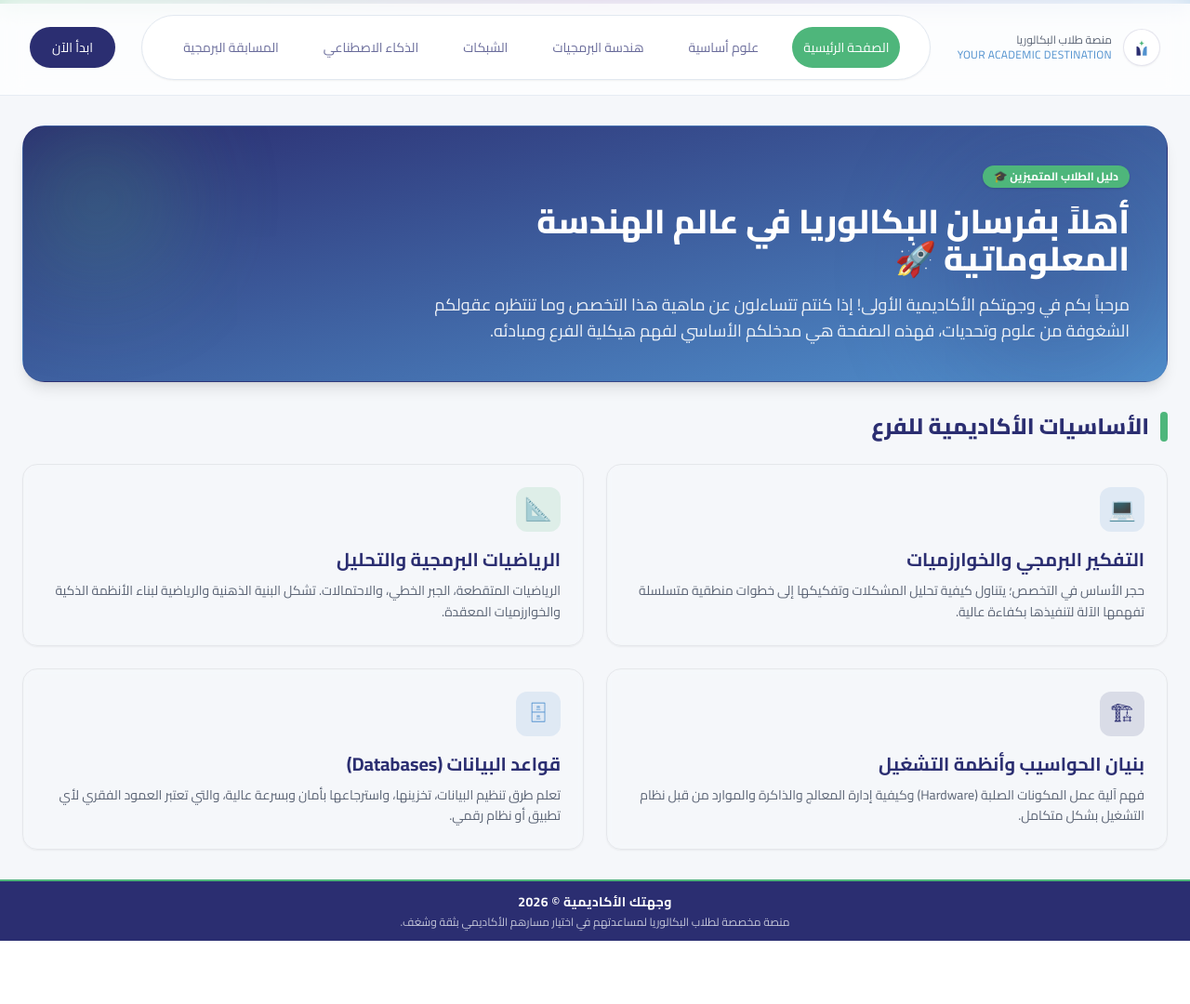
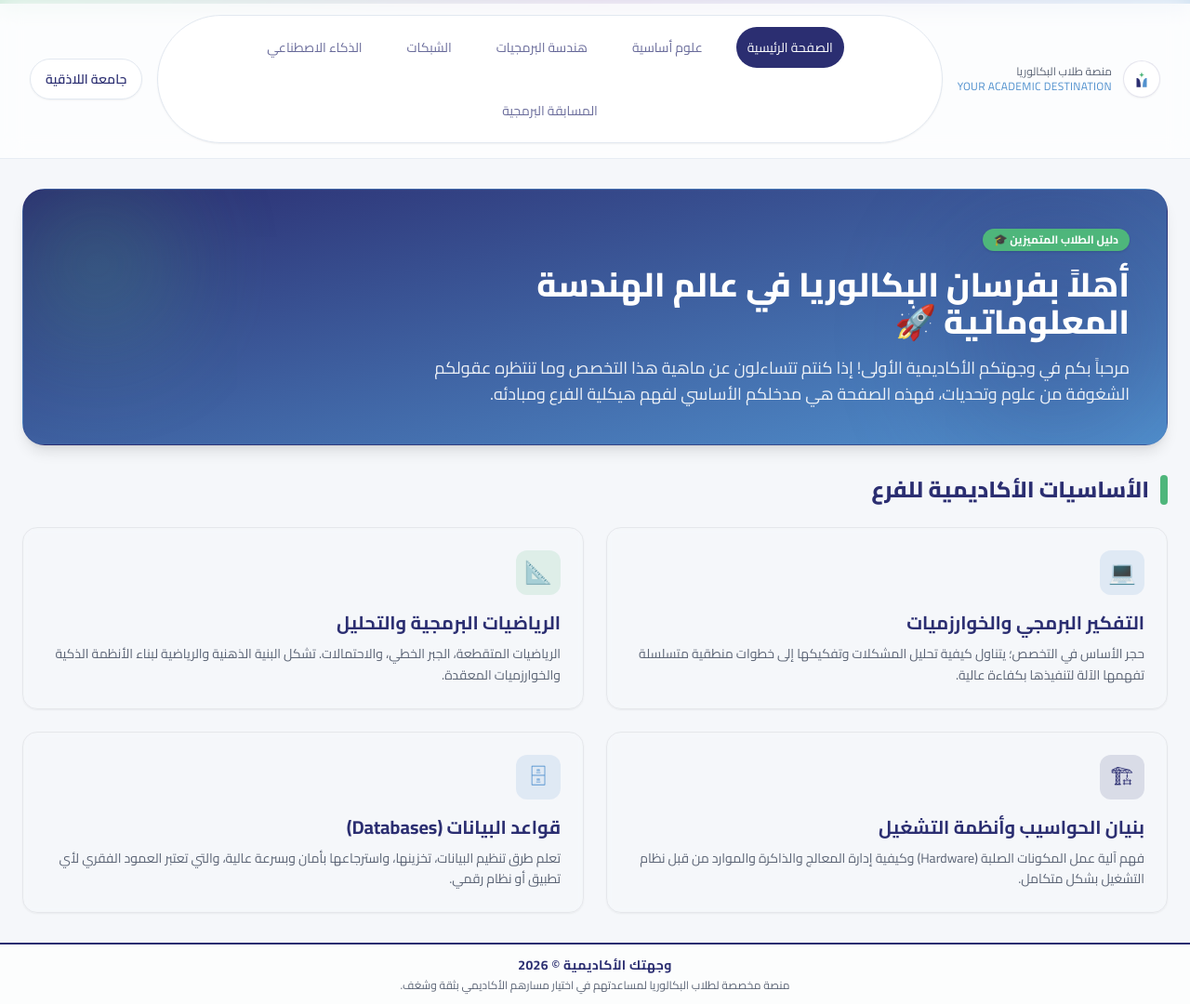
Before and after one commit to zainabjundi97/-, a React (Vite) app: page / in a window 1280 px wide. Shown: the whole page at 93% size. Before the commit the page ends 1012 px from the top, so only its background shows below. Built offline with nearby package versions, Linux system fonts and the light colour scheme.

Commit message:
edit footer

```diff
--- a/src/components/SiteFooter/SiteFooter.jsx
+++ b/src/components/SiteFooter/SiteFooter.jsx
@@ -1,19 +1,27 @@
-import { SITE_THEME } from '../../lib/departments';
+import { getDepartment, SITE_THEME } from '../../lib/departments';
 
-export default function SiteFooter() {
+/**
+ * @param {{ activeTab: string }} props
+ */
+export default function SiteFooter({ activeTab }) {
+  const dept = getDepartment(activeTab);
   const year = new Date().getFullYear();
 
   return (
     <footer
-      className="w-full text-white py-3 text-center text-xs sm:text-sm flex-shrink-0 border-t-2"
+      className="w-full py-3 text-center text-xs sm:text-sm flex-shrink-0 border-t"
       style={{
-        backgroundColor: SITE_THEME.footerBg,
-        borderTopColor: SITE_THEME.navAccent,
+        backgroundColor: SITE_THEME.headerGlass,
+        borderTopWidth: 2,
+        borderTopColor: dept.accent,
+        color: SITE_THEME.textPrimary,
       }}
     >
       <div className="w-full px-3 sm:px-6">
-        <p className="font-bold tracking-wide">وجهتك الأكاديمية © {year}</p>
-        <p className="hidden sm:block text-xs mt-1" style={{ color: 'rgba(245,247,250,0.75)' }}>
+        <p className="font-bold tracking-wide" style={{ color: SITE_THEME.brandDark }}>
+          وجهتك الأكاديمية © {year}
+        </p>
+        <p className="hidden sm:block text-xs mt-1" style={{ color: SITE_THEME.textMuted }}>
           منصة مخصصة لطلاب البكالوريا لمساعدتهم في اختيار مسارهم الأكاديمي بثقة وشغف.
         </p>
       </div>
--- a/src/components/SiteHeader/SiteHeader.jsx
+++ b/src/components/SiteHeader/SiteHeader.jsx
@@ -58,6 +58,9 @@ export default function SiteHeader({ activeTab, onTabChange }) {
           <ul className="rounded-full bg-white border border-slate-200 shadow-sm px-3 sm:px-6 lg:px-8 py-2 sm:py-2.5 lg:py-3 flex flex-wrap items-center justify-center gap-2 sm:gap-4 lg:gap-6 max-w-full">
             {NAV_ITEMS.map((dept) => {
               const isActive = activeTab === dept.id;
+              const activeTextColor =
+                dept.id === 'contest' ? SITE_THEME.textPrimary : SITE_THEME.navTextActive;
+
               return (
                 <li key={dept.id} className="relative">
                   <button
@@ -65,20 +68,20 @@ export default function SiteHeader({ activeTab, onTabChange }) {
                     onClick={() => onTabChange(dept.id)}
                     className="relative min-h-[44px] px-2.5 sm:px-3 rounded-full text-xs sm:text-sm font-medium transition-colors cursor-pointer whitespace-nowrap"
                     style={{
-                      color: isActive ? SITE_THEME.navTextActive : SITE_THEME.navText,
+                      color: isActive ? activeTextColor : SITE_THEME.navText,
                     }}
                   >
                     {isActive &&
                       (prefersReducedMotion ? (
                         <span
                           className="absolute inset-0 rounded-full"
-                          style={{ backgroundColor: SITE_THEME.navAccent }}
+                          style={{ backgroundColor: dept.accent }}
                         />
                       ) : (
                         <MotionSpan
                           layoutId={navShell.layoutId}
                           className="absolute inset-0 rounded-full"
-                          style={{ backgroundColor: SITE_THEME.navAccent }}
+                          style={{ backgroundColor: dept.accent }}
                           transition={navShell.transition}
                         />
                       ))}
@@ -90,15 +93,13 @@ export default function SiteHeader({ activeTab, onTabChange }) {
           </ul>
         </nav>
 
-        <div className="shrink-0 self-stretch lg:self-auto flex justify-end">
-          <button
-            type="button"
-            onClick={() => onTabChange('software')}
-            className="min-h-[44px] rounded-full px-5 sm:px-6 py-2.5 text-sm text-white hover:opacity-90 transition-all cursor-pointer whitespace-nowrap shadow-sm"
-            style={{ backgroundColor: SITE_THEME.brandDark }}
+        <div className="shrink-0 self-stretch lg:self-auto flex justify-end items-center">
+          <p
+            className="min-h-[44px] inline-flex items-center rounded-full bg-white border border-slate-200 shadow-sm px-4 py-2.5 text-sm font-semibold whitespace-nowrap"
+            style={{ color: SITE_THEME.brandDark }}
           >
-            ابدأ الآن
-          </button>
+            جامعة اللاذقية
+          </p>
         </div>
       </div>
     </header>
--- a/src/pages/AcademicApp.jsx
+++ b/src/pages/AcademicApp.jsx
@@ -42,7 +42,7 @@ export default function AcademicApp() {
     >
       <SiteHeader activeTab={activeTab} onTabChange={handleTabChange} />
       {renderTab(activeTab)}
-      <SiteFooter />
+      <SiteFooter activeTab={activeTab} />
     </div>
   );
 }
```
Also changed, not shown: 1 other file (tests, documents, lock files or other folders).
